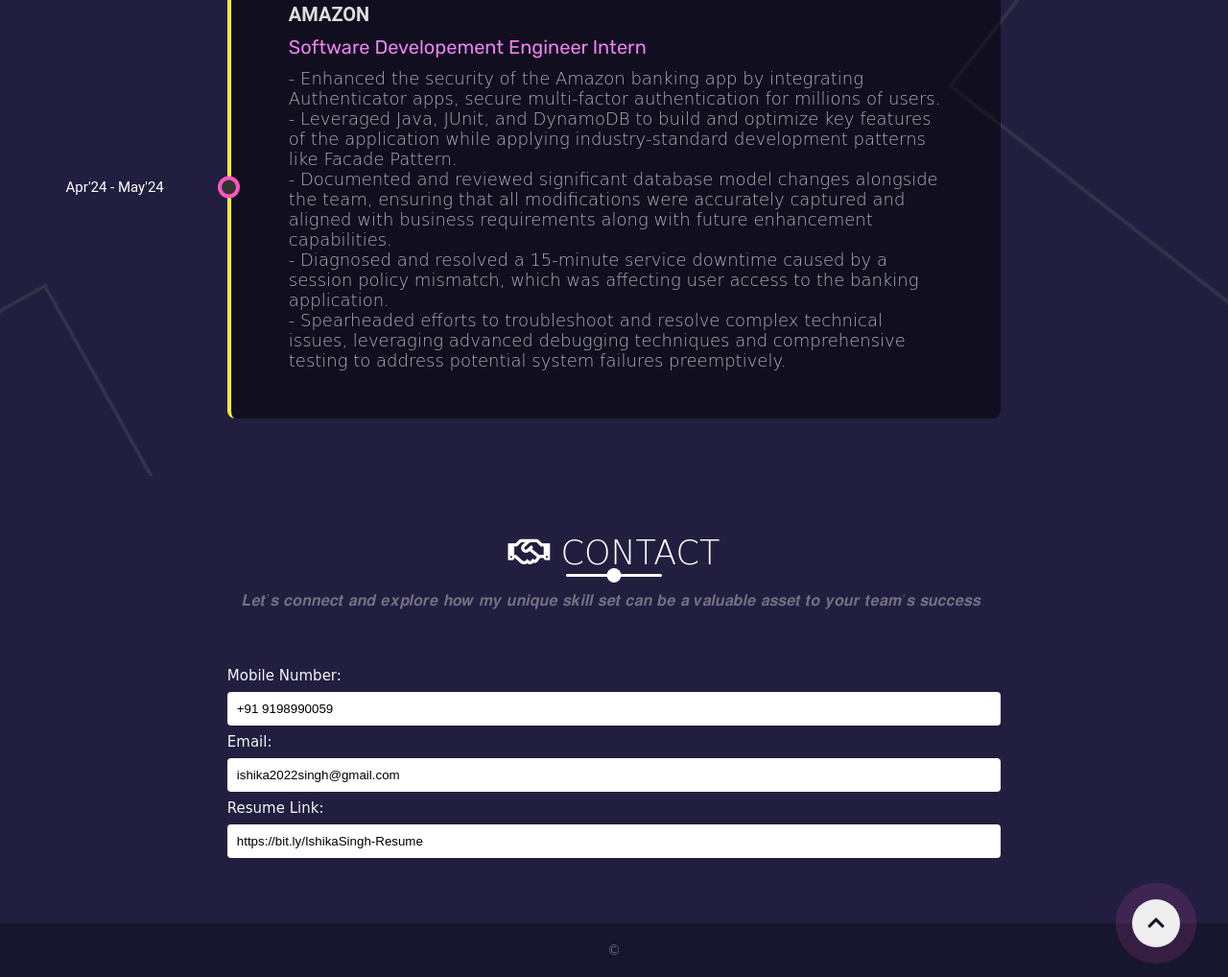
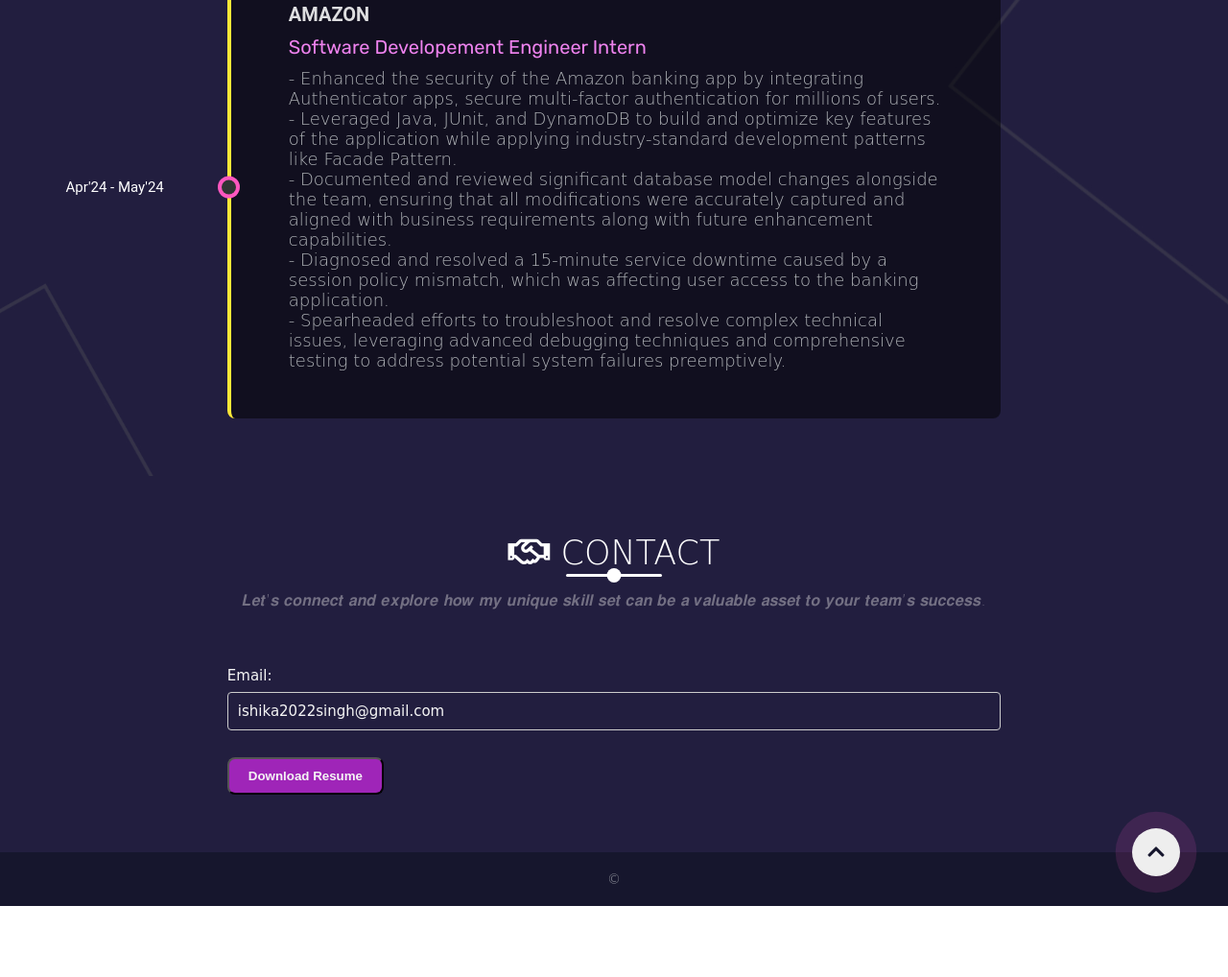
Before and after one commit to ishikasinghac/PersonalPortfolio, a plain HTML site: page index.html in a window 1280 px wide. Shown: the part 4909-5927 px from the top of the page at 96% size. After the commit the page ends 5853 px from the top, so only its background shows below. Drawn offline with nearby package versions, Linux system fonts and the light colour scheme; a web font is replaced by a local one.

Commit message:
updating contact info

```diff
--- a/index.html
+++ b/index.html
@@ -348,13 +348,13 @@
                 <h6>𝑳𝒆𝒕’𝒔 𝒄𝒐𝒏𝒏𝒆𝒄𝒕 𝒂𝒏𝒅 𝒆𝒙𝒑𝒍𝒐𝒓𝒆 𝒉𝒐𝒘 𝒎𝒚 𝒖𝒏𝒊𝒒𝒖𝒆 𝒔𝒌𝒊𝒍𝒍 𝒔𝒆𝒕 𝒄𝒂𝒏 𝒃𝒆 𝒂 𝒗𝒂𝒍𝒖𝒂𝒃𝒍𝒆 𝒂𝒔𝒔𝒆𝒕 𝒕𝒐 𝒚𝒐𝒖𝒓 𝒕𝒆𝒂𝒎’𝒔 𝒔𝒖𝒄𝒄𝒆𝒔𝒔.</h6>
             </div>
             <form action="" data-aos="fade-up" data-aos-delay="300">
-                <label for="name">Mobile Number:</label>
-                <input type="text" id="name" name="name" value="+91 9198990059" readonly>
+                <!-- <label for="name">Mobile Number:</label>
+                <input type="text" id="name" name="name" value="+91 9198990059" readonly> -->
                 <label for="email">Email:</label>
                 <input type="email" id="email" name="email" value="ishika2022singh@gmail.com" readonly>
-                <label for="subject">Resume Link:</label>
-                <input type="email" id="email" name="email" value="https://bit.ly/IshikaSingh-Resume" readonly>
-                <!-- <input type="submit" value="Submit"> -->
+                <!-- <label for="subject">Resume Link:</label> -->
+                <!-- <input type="email" id="email" name="email" value="https://bit.ly/IshikaSingh-Resume" readonly> -->
+                <button class="submit" type="button" onclick="window.open(`https://bit.ly/IshikaSingh-Resume`, `_blank`)">Download Resume</button>
             </form>
         </div>
     </section>
--- a/main.css
+++ b/main.css
@@ -580,9 +580,13 @@
     width: 100%;
     padding: 1rem;
     margin: 8px 0;
-    border: none;
+    border: 1px solid #ccc;
     border-radius: 4px;
-    outline-color: #fd57bf;
+    /* outline-color: #fd57bf; */
+    background-color: transparent;
+    color: whitesmoke;
+    font-size: 1.5rem;
+    font-family: var(--Patua);
 }
 
 
@@ -590,7 +594,8 @@
     color: #221e3f;
 } */
 
-input[type="submit"] {
+.submit {
+    margin-top: 2rem;
     width: initial;
     font-weight: bold;
     color: whitesmoke;
@@ -601,7 +606,7 @@
     transition: background-color 650ms;
 }
 
-input[type="submit"]:hover {
+.submit :hover {
     color: #221e3f;
     font-weight: bold;
     background-color: #ffe838;
```
